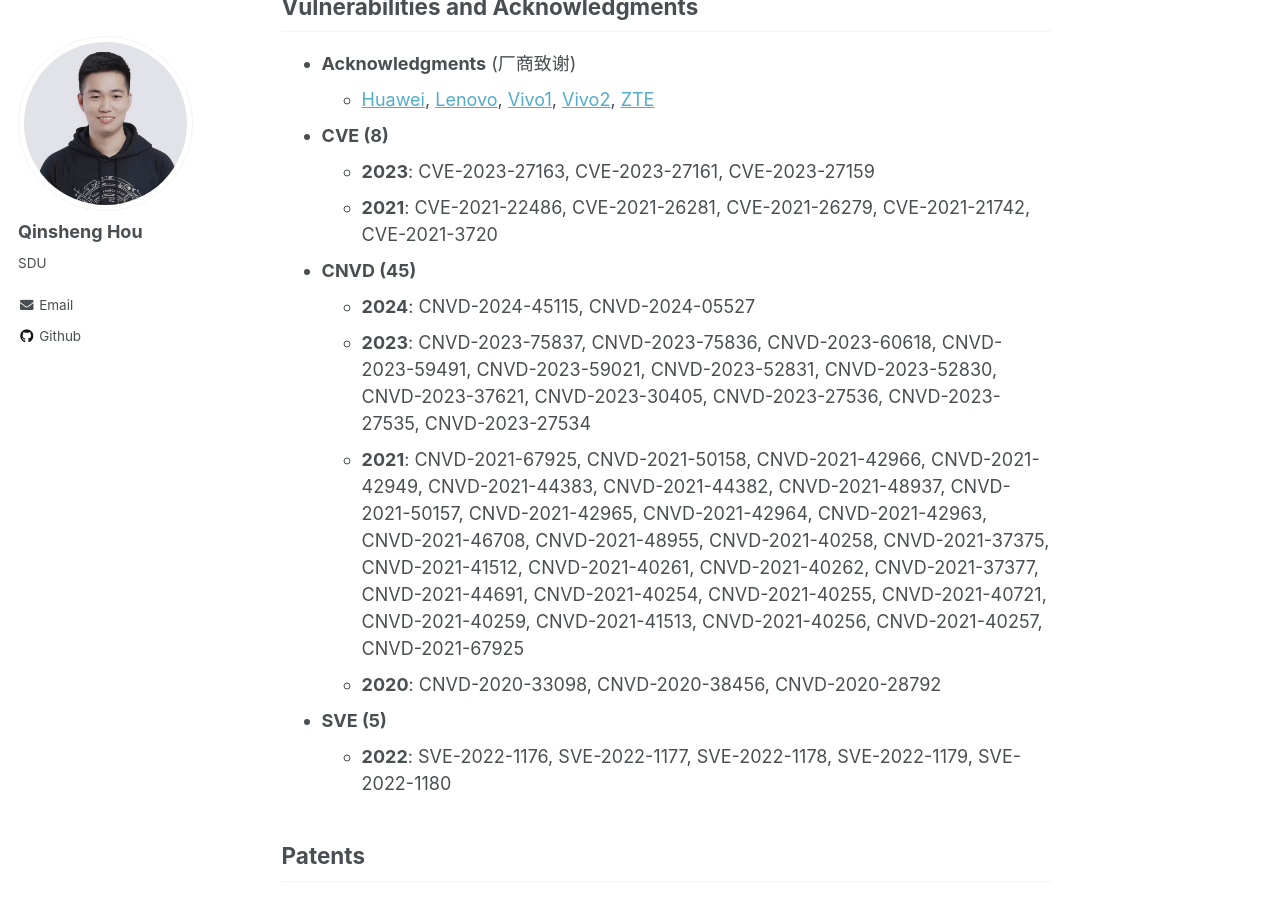
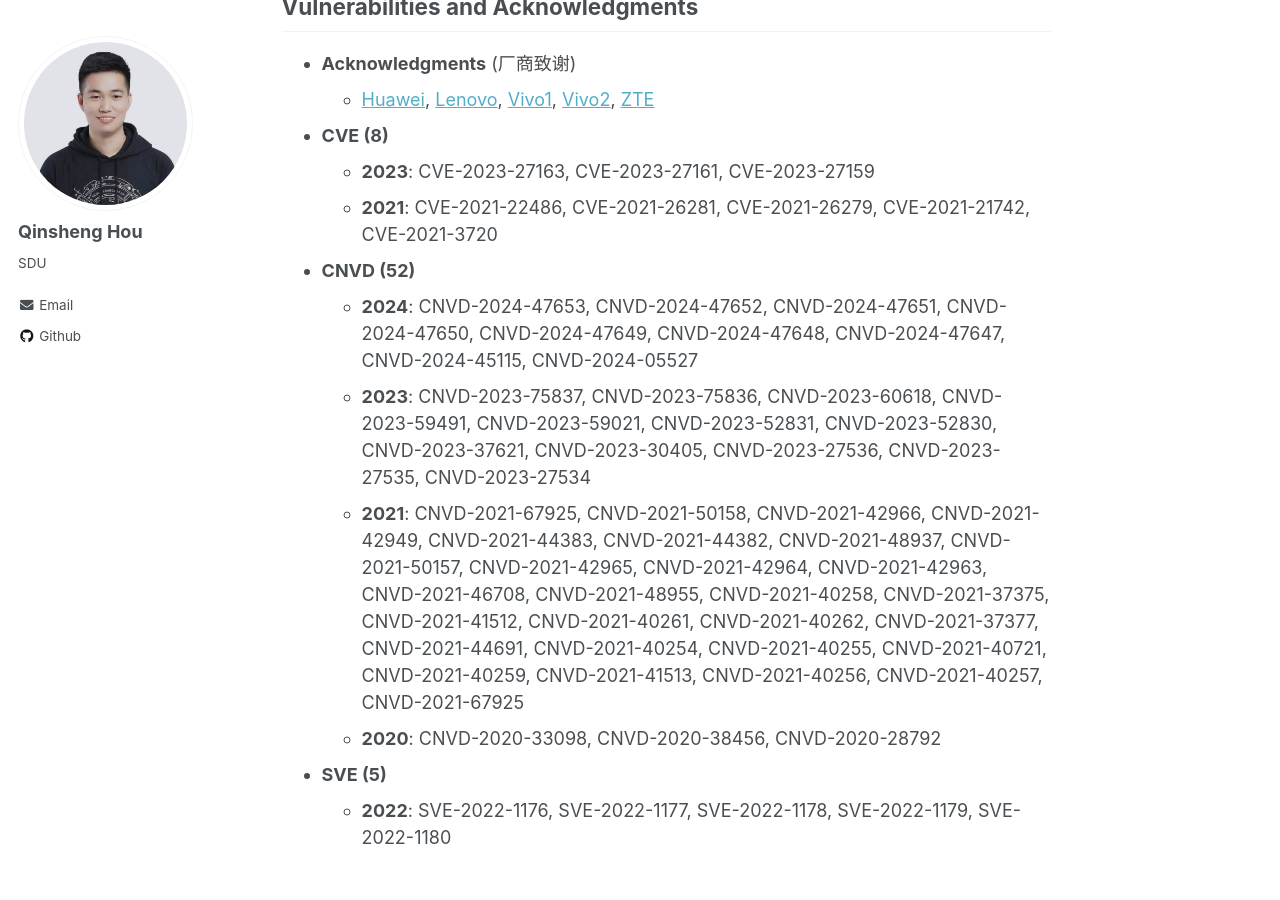
Before and after one commit to chicharitomu14/chicharitomu14.github.io, a Jekyll site: the page built from _pages/about.md, in a window 1280 px wide and 900 px high, scrolled down 3462 px. Built offline with Jekyll 4.4.1, drawn with Linux system fonts in a browser that asks for light colours.

Commit message:
update cnvds

```diff
--- a/_pages/about.md
+++ b/_pages/about.md
@@ -80,8 +80,8 @@ Vulnerabilities and Acknowledgments
 - **CVE (8)**
   - **2023**: CVE-2023-27163, CVE-2023-27161, CVE-2023-27159
   - **2021**: CVE-2021-22486, CVE-2021-26281, CVE-2021-26279, CVE-2021-21742, CVE-2021-3720
-- **CNVD (45)**
-  - **2024**: CNVD-2024-45115, CNVD-2024-05527
+- **CNVD (52)**
+  - **2024**: CNVD-2024-47653, CNVD-2024-47652, CNVD-2024-47651, CNVD-2024-47650, CNVD-2024-47649, CNVD-2024-47648, CNVD-2024-47647, CNVD-2024-45115, CNVD-2024-05527
   - **2023**: CNVD-2023-75837, CNVD-2023-75836, CNVD-2023-60618, CNVD-2023-59491, CNVD-2023-59021, CNVD-2023-52831, CNVD-2023-52830, CNVD-2023-37621, CNVD-2023-30405, CNVD-2023-27536, CNVD-2023-27535, CNVD-2023-27534
   - **2021**: CNVD-2021-67925, CNVD-2021-50158, CNVD-2021-42966, CNVD-2021-42949, CNVD-2021-44383, CNVD-2021-44382, CNVD-2021-48937, CNVD-2021-50157, CNVD-2021-42965, CNVD-2021-42964, CNVD-2021-42963, CNVD-2021-46708, CNVD-2021-48955, CNVD-2021-40258, CNVD-2021-37375, CNVD-2021-41512, CNVD-2021-40261, CNVD-2021-40262, CNVD-2021-37377, CNVD-2021-44691, CNVD-2021-40254, CNVD-2021-40255, CNVD-2021-40721, CNVD-2021-40259, CNVD-2021-41513, CNVD-2021-40256, CNVD-2021-40257, CNVD-2021-67925
   - **2020**: CNVD-2020-33098, CNVD-2020-38456,  CNVD-2020-28792
```
